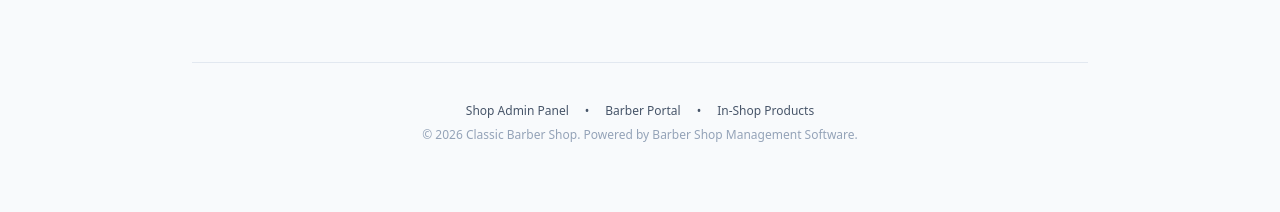
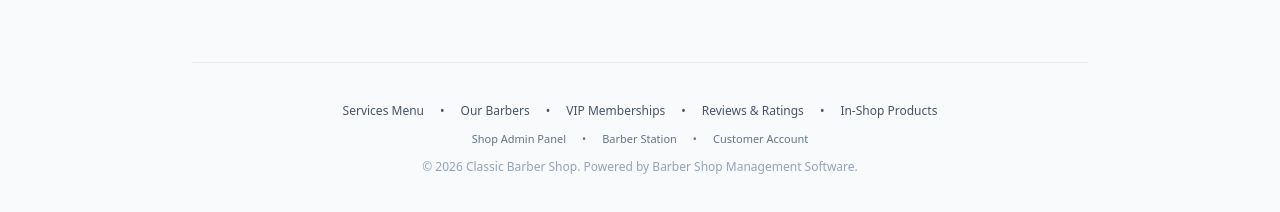
Before and after one commit to jai0040/Barber-shop, a Next.js app in the folder apps/web/: page / in a window 1280 px wide. Shown: the part 848-1060 px from the top of the page. Built offline with nearby package versions, Linux system fonts and the light colour scheme; no server answers.

Commit message:
feat(homepage): Sections 12, 64, 85 add unified portal & customer discovery links in homepage footer

```diff
--- a/apps/web/app/page.tsx
+++ b/apps/web/app/page.tsx
@@ -159,14 +159,25 @@ export default function HomePage() {
         </div>
       </section>
 
-      {/* Staff Portals link footer */}
-      <footer className="max-w-4xl mx-auto px-4 pt-10 pb-4 text-center text-xs text-slate-400 space-y-2 border-t border-slate-200 mt-10">
-        <div className="flex items-center justify-center gap-4 text-slate-600 font-medium">
+      {/* Staff & Customer Portals link footer */}
+      <footer className="max-w-4xl mx-auto px-4 pt-10 pb-4 text-center text-xs text-slate-400 space-y-3 border-t border-slate-200 mt-10">
+        <div className="flex flex-wrap items-center justify-center gap-3 sm:gap-4 text-slate-600 font-medium">
+          <Link href="/classic-barber/services" className="hover:text-amber-700">Services Menu</Link>
+          <span>•</span>
+          <Link href="/classic-barber/barbers" className="hover:text-amber-700">Our Barbers</Link>
+          <span>•</span>
+          <Link href="/classic-barber/memberships" className="hover:text-amber-700">VIP Memberships</Link>
+          <span>•</span>
+          <Link href="/classic-barber/reviews" className="hover:text-amber-700">Reviews & Ratings</Link>
+          <span>•</span>
+          <Link href="/classic-barber/products" className="hover:text-amber-700">In-Shop Products</Link>
+        </div>
+        <div className="flex items-center justify-center gap-4 text-[11px] text-slate-500 font-medium">
           <Link href="/admin/dashboard" className="hover:text-amber-700">Shop Admin Panel</Link>
           <span>•</span>
-          <Link href="/worker" className="hover:text-amber-700">Barber Portal</Link>
+          <Link href="/worker" className="hover:text-amber-700">Barber Station</Link>
           <span>•</span>
-          <Link href="/classic-barber/products" className="hover:text-amber-700">In-Shop Products</Link>
+          <Link href="/my-account" className="hover:text-amber-700">Customer Account</Link>
         </div>
         <p>© 2026 Classic Barber Shop. Powered by Barber Shop Management Software.</p>
       </footer>
```
